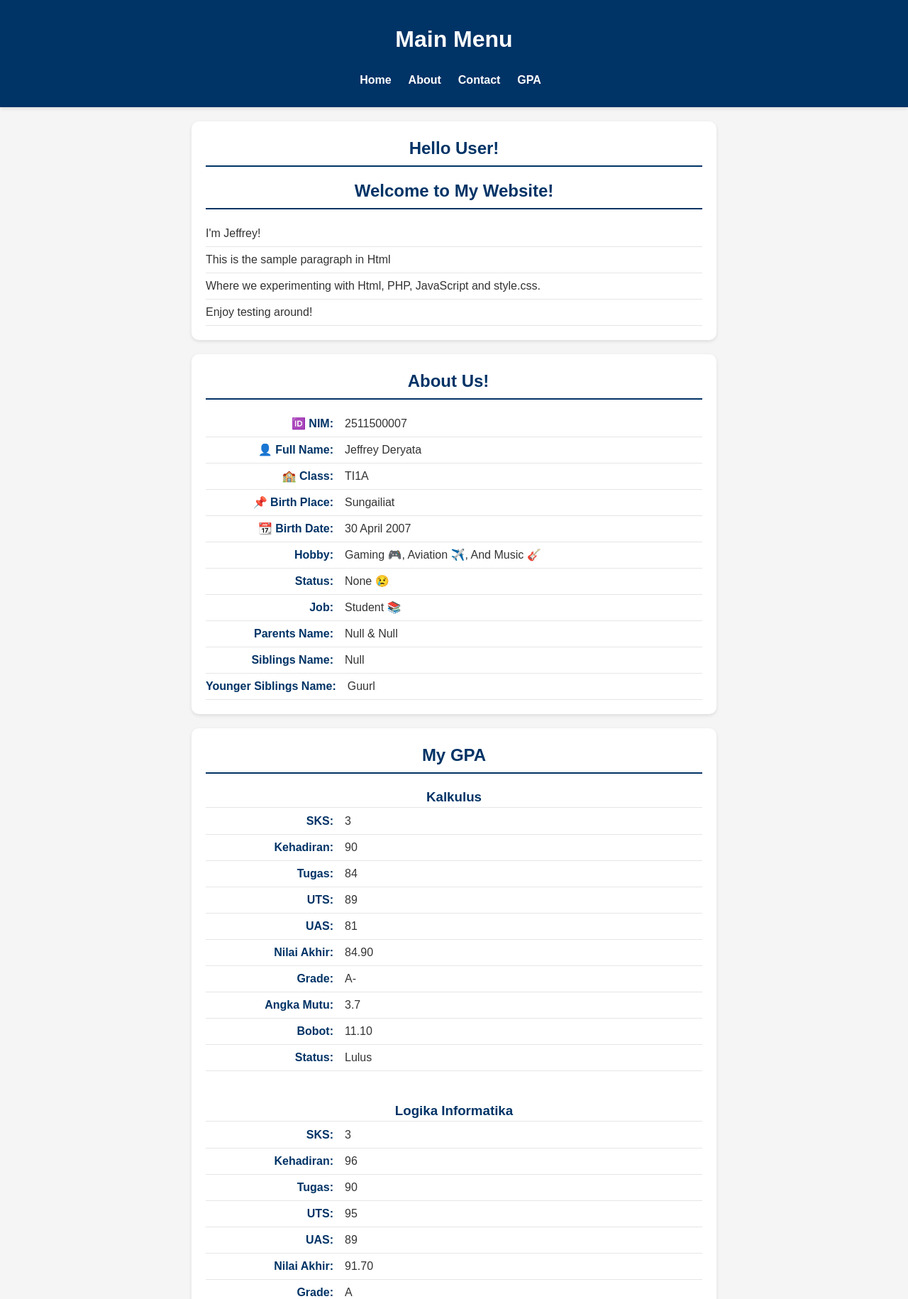
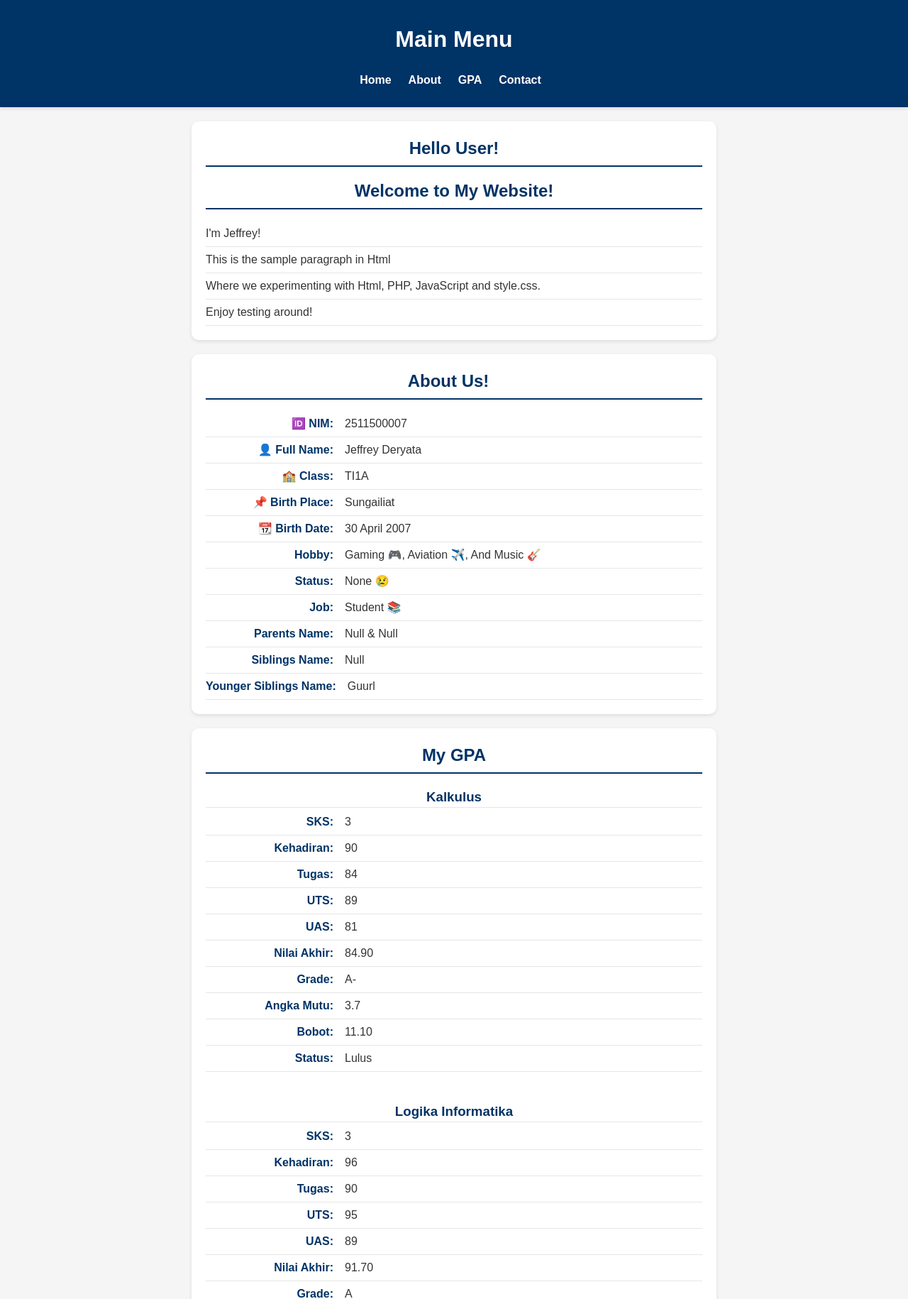
Before and after one commit to 2511500007-Jeffre6098/2511500007-PWB-TI1A-2526, a PHP site: page /pertemuan-06/index.php in a window 1280 px wide. Shown: the top 1830 px of the page at 71% size. Run offline with PHP 8.4, Linux system fonts and the light colour scheme.

Commit message:
rearrange navbar position

```diff
--- a/pertemuan-06/index.php
+++ b/pertemuan-06/index.php
@@ -23,8 +23,9 @@
             <ul>
                 <li><a href="#home">Home</a></li>
                 <li><a href="#about">About</a></li>
+                <li><a href="#gpa">GPA</a></li>
                 <li><a href="#contact">Contact</a></li>
-                <li><a href="#gpa">GPA</a></li>
+
             </ul>
         </nav>
     </header>
--- a/pertemuan-06/style.css
+++ b/pertemuan-06/style.css
@@ -87,10 +87,9 @@
 
 #gpa h3 {
     color: #003366;
-    margin-bottom: 1px;
+    margin-bottom: 2px;
     text-align: center;
     border-bottom: 1px solid #e6e6e6;
-
 }
 
 
```
